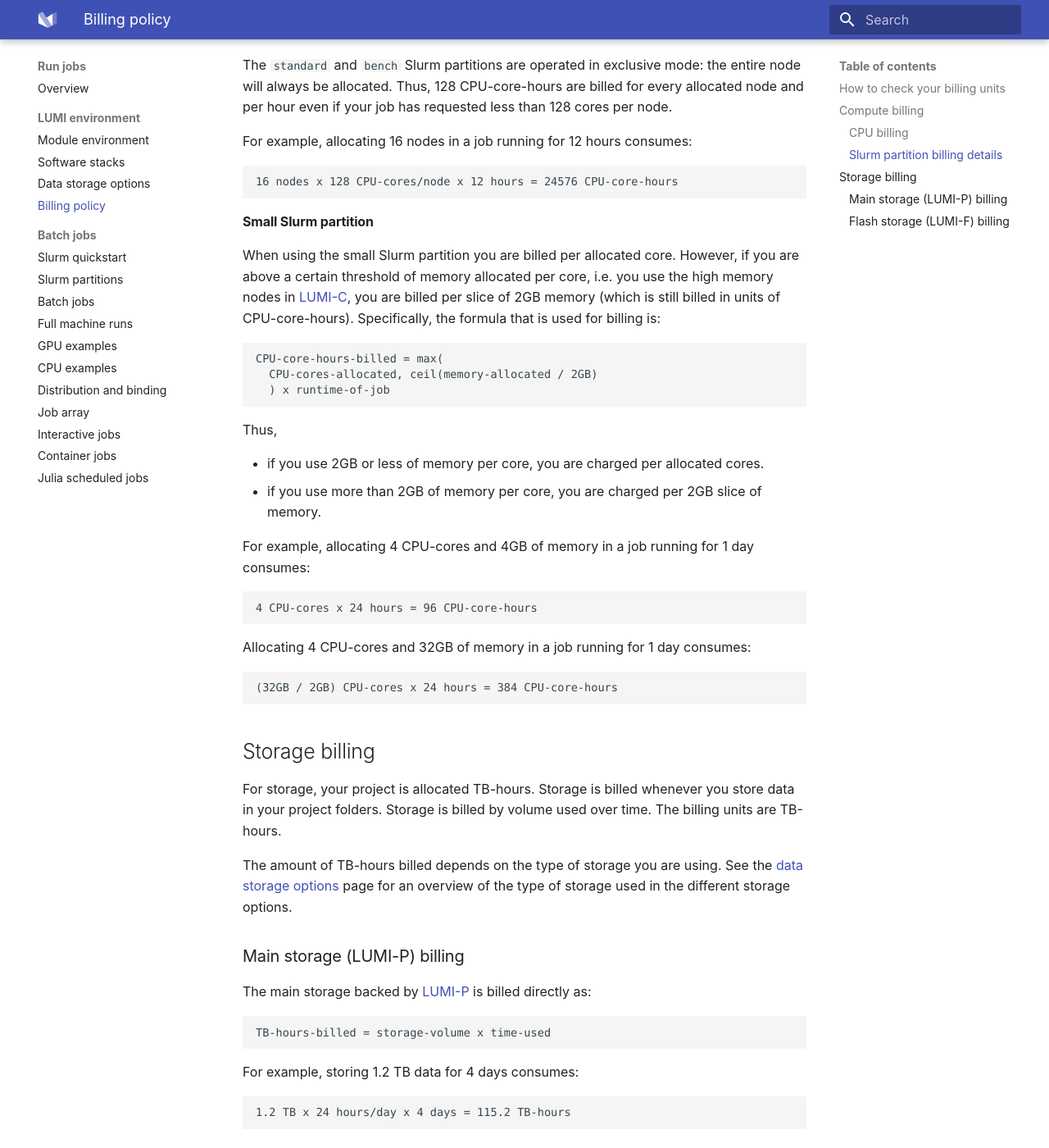
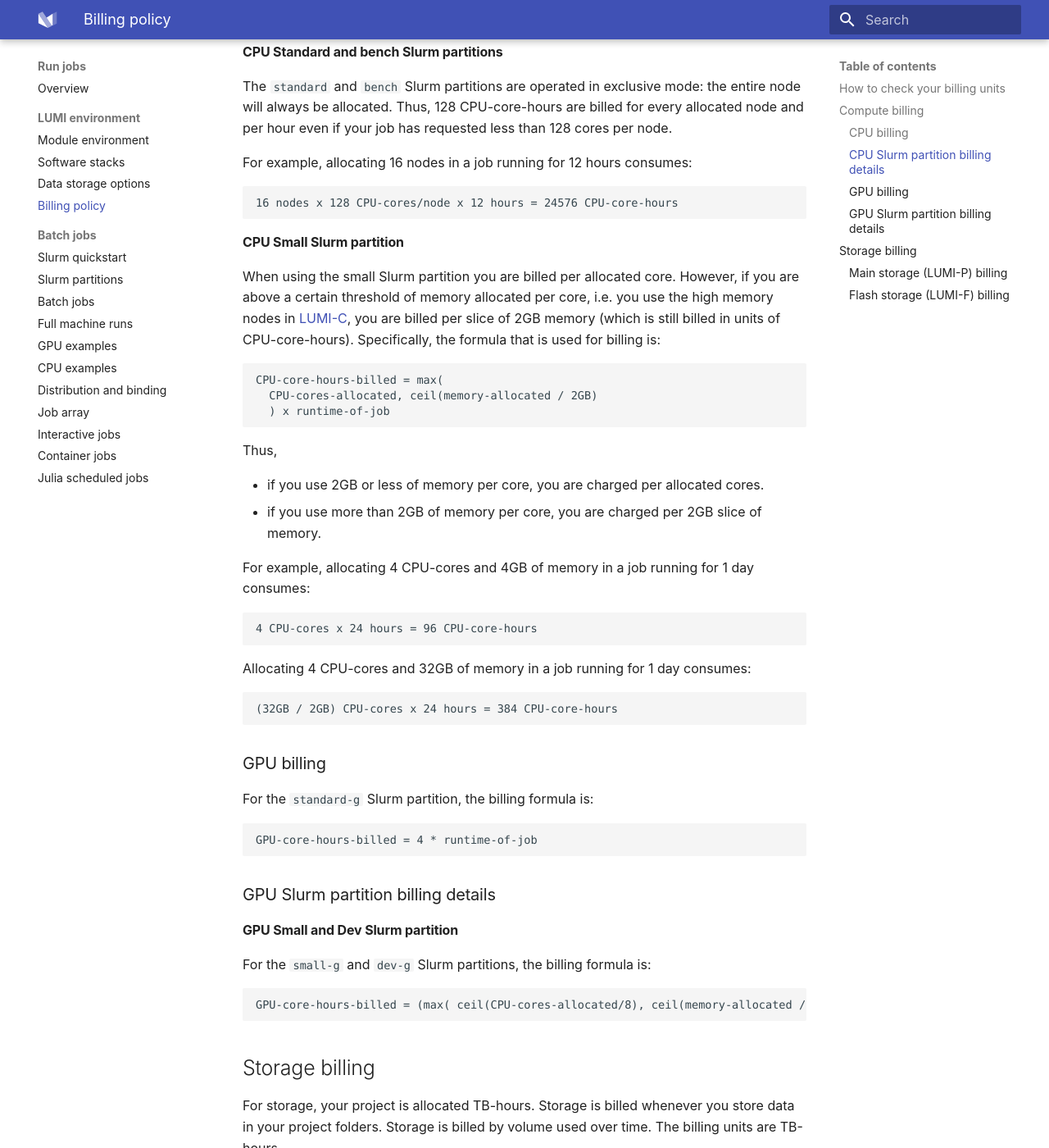
Before and after one commit to Lumi-supercomputer/lumi-userguide, an MkDocs documentation site: the page built from docs/runjobs/lumi_env/billing.md, in a window 1280 px wide and 1400 px high, scrolled down 1180 px. Shown: the whole window at 82% size. Built offline with MkDocs 1.6.1 and Material for MkDocs 9.7.7, drawn with Linux system fonts in a browser that asks for light colours; some of the changed text lies outside the part shown.

Commit message:
added GPU billing formula

````diff
--- a/docs/runjobs/lumi_env/billing.md
+++ b/docs/runjobs/lumi_env/billing.md
@@ -32,6 +32,7 @@ A description of how the jobs are billed is provided in the next sections.
 
 Compute is billed whenever you submit a job to the [Slurm job
 scheduler][slurm-quickstart].
+For compute billing there is [CPU billing][cpu-billing] and [GPU billing][gpu-billing] to consider.
 
 ### CPU billing
 
@@ -48,11 +49,11 @@ For example, allocating 32 CPU cores in a job running for 2 hours consumes:
 32 CPU-cores x 2 hours = 64 CPU-core-hours
 ```
 
-### Slurm partition billing details
+### CPU Slurm partition billing details
 
 For some [Slurm partitions][slurm-partitions] special billing rules apply.
 
-#### Standard and bench Slurm partitions
+#### CPU Standard and bench Slurm partitions
 
 The `standard` and `bench` Slurm partitions are operated in exclusive mode: the
 entire node will always be allocated. Thus, 128 CPU-core-hours are billed for
@@ -65,7 +66,7 @@ For example, allocating 16 nodes in a job running for 12 hours consumes:
 16 nodes x 128 CPU-cores/node x 12 hours = 24576 CPU-core-hours
 ```
 
-#### Small Slurm partition
+#### CPU Small Slurm partition
 
 When using the small Slurm partition you are billed per allocated core.
 However, if you are above a certain threshold of memory allocated per core,
@@ -97,6 +98,22 @@ Allocating 4 CPU-cores and 32GB of memory in a job running for 1 day consumes:
 
 ```text
 (32GB / 2GB) CPU-cores x 24 hours = 384 CPU-core-hours
+```
+
+### GPU billing
+
+For the `standard-g` Slurm partition, the billing formula is:
+```text
+GPU-core-hours-billed = 4 * runtime-of-job
+```
+
+### GPU Slurm partition billing details
+
+#### GPU Small and Dev Slurm partition
+
+For the `small-g` and `dev-g` Slurm partitions, the billing formula is:
+```text
+GPU-core-hours-billed = (max( ceil(CPU-cores-allocated/8), ceil(memory-allocated / 64GB), GCDs-llocated ) * runtime-of-job) * 0.5
 ```
 
 ## Storage billing
````
